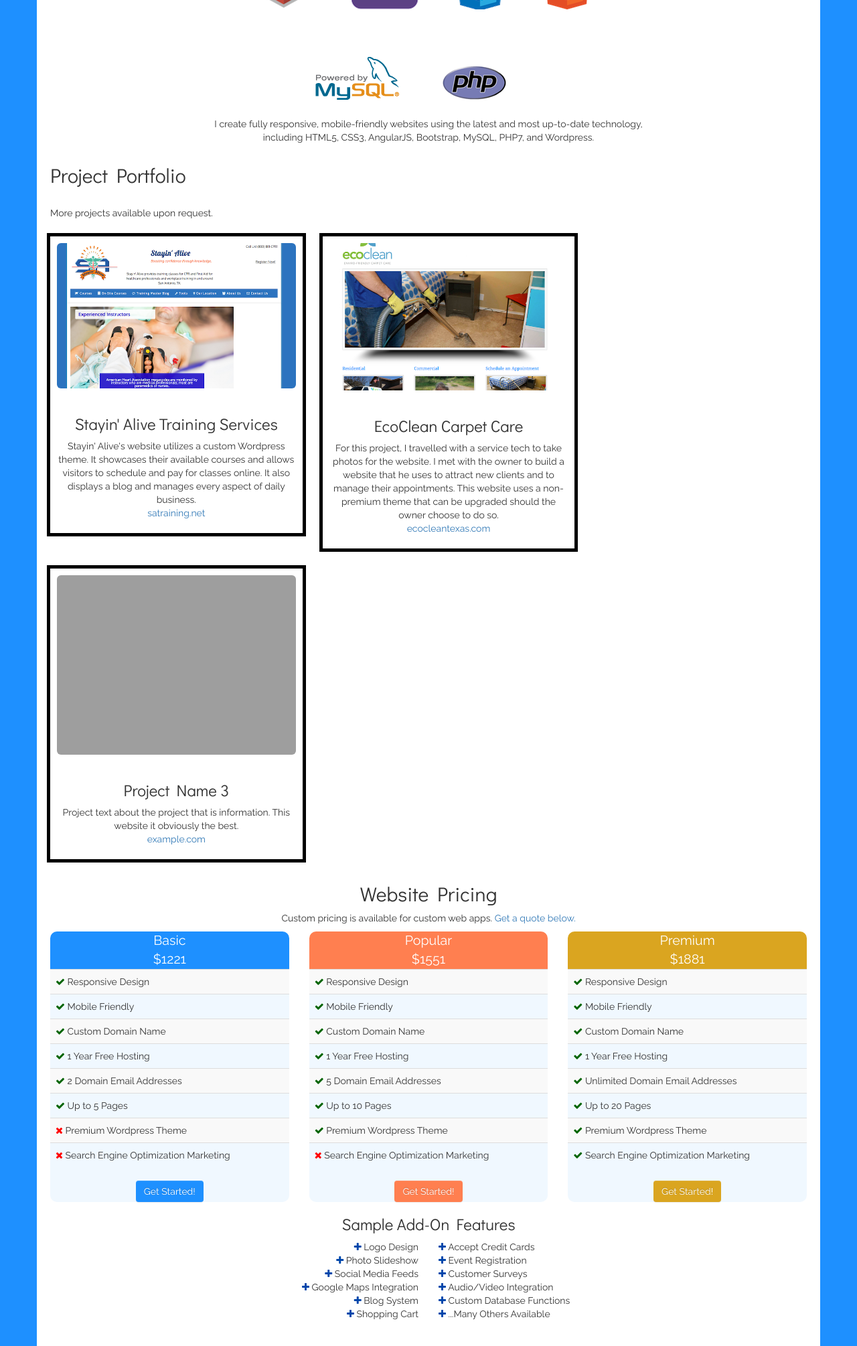
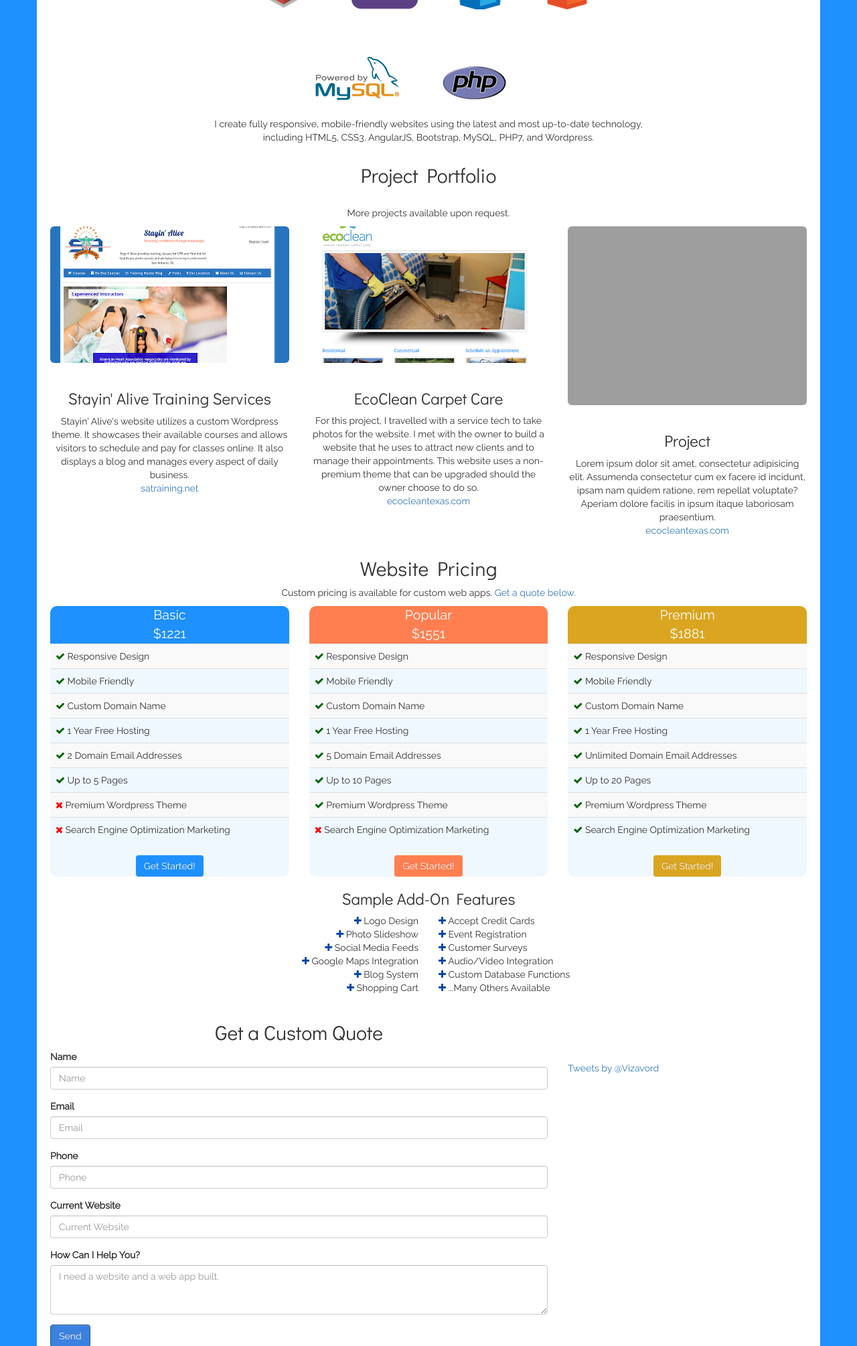
Before and after one commit to davidmancini/about-david, a PHP site: page / in a window 1280 px wide. Shown: the part 735-2745 px from the top of the page at 67% size. Run offline with PHP 8.4, Linux system fonts and the light colour scheme; some libraries are stand-ins or nearby versions; grey boxes are pictures that could not be loaded.

Commit message:
Continued to update project portfolio

```diff
--- a/public_html/css/style.css
+++ b/public_html/css/style.css
@@ -21,12 +21,6 @@ h1, h2, h3, h4, h5, h6 {
 	margin: 0 auto;
 }
 
-/*.row-eq-height {*/
-	/*display: -webkit-box;*/
-	/*display: -webkit-flex;*/
-	/*display: -ms-flexbox;*/
-	/*display: flex;*/
-/*}*/
 
 /* HEADER */
 .headerRow {
@@ -67,9 +61,7 @@ h1, h2, h3, h4, h5, h6 {
 }
 
 .project {
-	border: 5px solid black;
-	padding: 10px;
-	margin: 10px;
+
 }
 
 /* PRICING */
--- a/public_html/index.php
+++ b/public_html/index.php
@@ -59,6 +59,7 @@
 	<body>
 
 		<div class="container-fluid"><!--Header container-->
+
 			<div class="row headerRow row-eq-height"><!--Header-->
 				<div class="col-md-4">
 					<img src="images/dm-logo.png" alt="David Mancini's Logo" class="img-responsive">
@@ -72,7 +73,6 @@
 				</div>
 			</div><!--Ends Header-->
 		</div><!--Ends header container-->
-
 
 		<div class="container contentContainer"><!--Content container-->
 
@@ -94,41 +94,35 @@
 				<p>I create fully responsive, mobile-friendly websites using the latest and most up-to-date technology,<br> including HTML5, CSS3, AngularJS, Bootstrap, MySQL, PHP7, and Wordpress.</p>
 				</div><!--Ends Skills Row-->
 
-
-
-			<h2>Project Portfolio</h2><br><p>More projects available upon request.</p>
-
-			<div class="row projectsRow row-eq-height text-center"><!--Projects Row-->
-
-
-				<div class="col-md-4 project">
-					<a href="//satraining.net" target="_blank"><img src="images/project-stayin-alive.png" alt="Stayin' Alive Training Services Website" class="img-responsive img-rounded"></a><br>
-					<h3>Stayin' Alive Training Services</h3>
-					<p>Stayin' Alive's website utilizes a custom Wordpress theme.  It showcases their available courses and allows visitors to schedule and pay for classes online.  It also displays a blog and manages every aspect of daily business.
-					<br><a href="//satraining.net" target="_blank">satraining.net</a></p>
+			<div class="row projectsRow text-center"><!--Projects Row-->
+				<h2>Project Portfolio</h2><br><p>More projects available upon request.</p>
+				<div class="col-md-4">
+					<div class="project">
+						<a href="//satraining.net" target="_blank"><img src="images/project-stayin-alive.png" alt="Stayin' Alive Training Services Website" class="img-responsive img-rounded"></a><br>
+						<h3>Stayin' Alive Training Services</h3>
+						<p>Stayin' Alive's website utilizes a custom Wordpress theme.  It showcases their available courses and allows visitors to schedule and pay for classes online.  It also displays a blog and manages every aspect of daily business.
+						<br><a href="//satraining.net" target="_blank">satraining.net</a></p>
+					</div>
 				</div>
-
-
-					<div class="col-md-4 project">
+				<div class="col-md-4">
+					<div class="project">
 						<a href="//ecocleantexas.com" target="_blank"><img src="images/project-ecoclean.png" alt="EcoClean Carpet Care Website" class="img-responsive img-rounded"></a><br>
 						<h3>EcoClean Carpet Care</h3>
 						<p>For this project, I travelled with a service tech to take photos for the website.  I met with the owner to build a website that he uses to attract new clients and to manage their appointments.  This website uses a non-premium theme that can be upgraded should the owner choose to do so.
 						<br><a href="//ecocleantexas.com" target="_blank">ecocleantexas.com</a></p>
 					</div>
-
-
-					<div class="col-md-4 project">
+				</div>
+				<div class="col-md-4">
+					<div class="project">
 						<a href="#" target="_blank"><img src="images/placeholder.png" alt="Placeholder Image" class="img-responsive img-rounded"></a><br>
-						<h3>Project Name 3</h3><p>Project text about the project that is information.  This website it obviously the best.
-						<br><a href="#" target="_blank">example.com</a></p>
+						<h3>Project</h3>
+						<p>Lorem ipsum dolor sit amet, consectetur adipisicing elit. Assumenda consectetur cum ex facere id incidunt, ipsam nam quidem ratione, rem repellat voluptate? Aperiam dolore facilis in ipsum itaque laboriosam praesentium.
+							<br><a href="//ecocleantexas.com" target="_blank">ecocleantexas.com</a></p>
 					</div>
-
-
-
-
+				</div>
 			</div><!--Ends Projects Row-->
 
-			<div class="row pricingRow row-eq-height text-center"><!--Pricing Row-->
+			<div class="row pricingRow text-center"><!--Pricing Row-->
 				<div class="col-md-12">
 					<a name="pricing"></a><h2>Website Pricing</h2>
 					Custom pricing is available for custom web apps.  <a href="#quote">Get a quote below.</a>
@@ -212,7 +206,6 @@
 			<div class="row quoteRow row-eq-height"><!--Quote Row-->
 				<div class="col-md-8">
 					<a name="quote"></a><h2 class="text-center"><span class="textBackgroundBlack">Get a Custom Quote</span></h2>
-
 					<form>
 						<div class="form-group">
 							<label for="name" class="textBackgroundBlack">Name</label>
@@ -236,15 +229,11 @@
 						</div>
 						<button type="submit" class="btn btn-primary">Send</button><br><br>
 					</form>
-
 				</div>
 				<div class="col-md-4" id="twitter">
 					<a class="twitter-timeline" data-dnt="true" href="https://twitter.com/Vizavord" data-widget-id="695297296930512896">Tweets by @Vizavord</a> <script>!function(d,s,id){var js,fjs=d.getElementsByTagName(s)[0],p=/^http:/.test(d.location)?'http':'https';if(!d.getElementById(id)){js=d.createElement(s);js.id=id;js.src=p+"://platform.twitter.com/widgets.js";fjs.parentNode.insertBefore(js,fjs);}}(document,"script","twitter-wjs");</script>
 				</div>
 			</div><!--Ends Quotes Row-->
-
-
-
 
 		</div><!--Ends content container-->
 
@@ -267,7 +256,5 @@
 			</div><!--Ends footer container-->
 		</footer>
 
-
-
 	</body>
 </html>
```
Also changed, not shown: public_html/images/project-ecoclean.png, public_html/images/project-stayin-alive.png.
